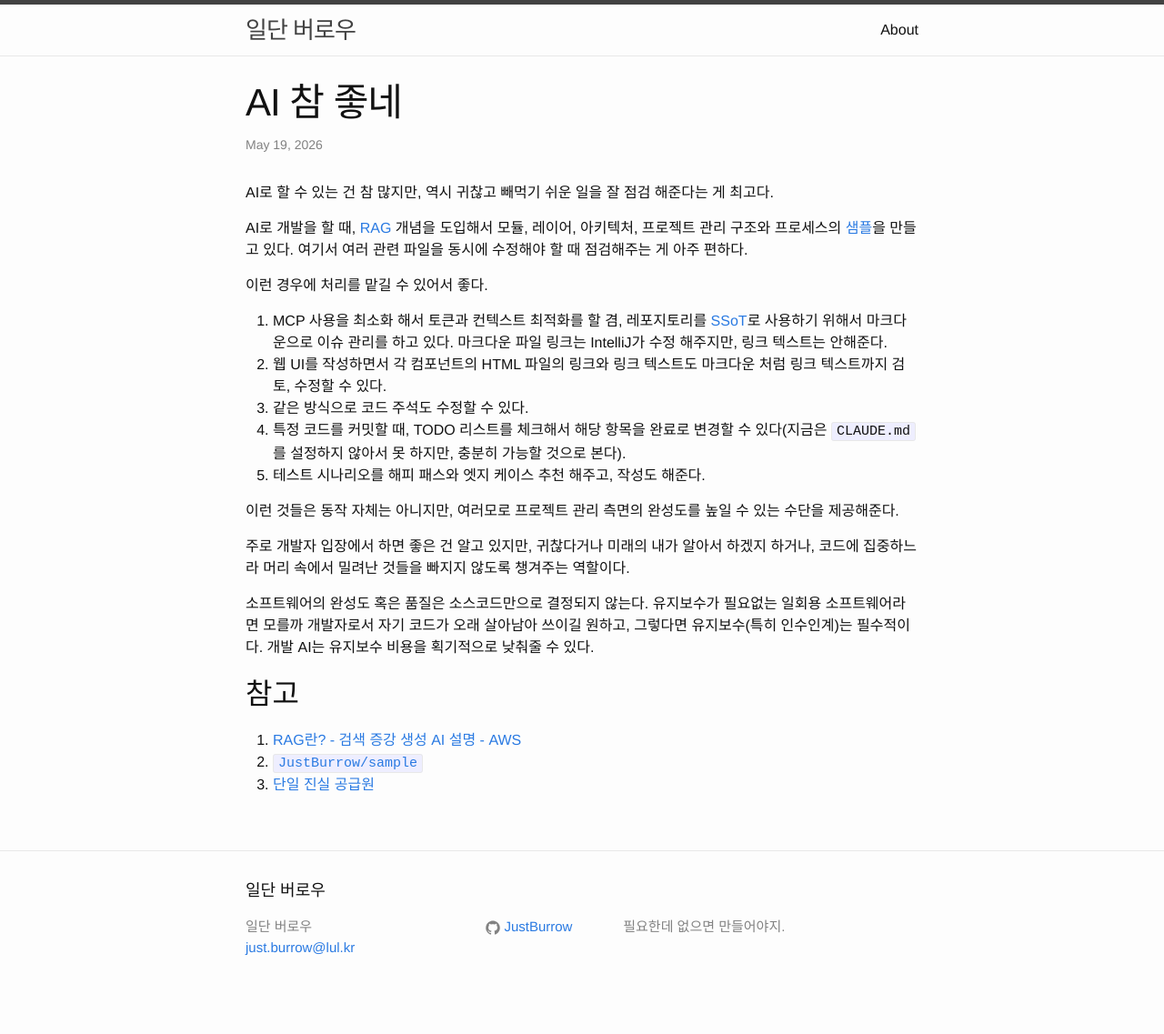
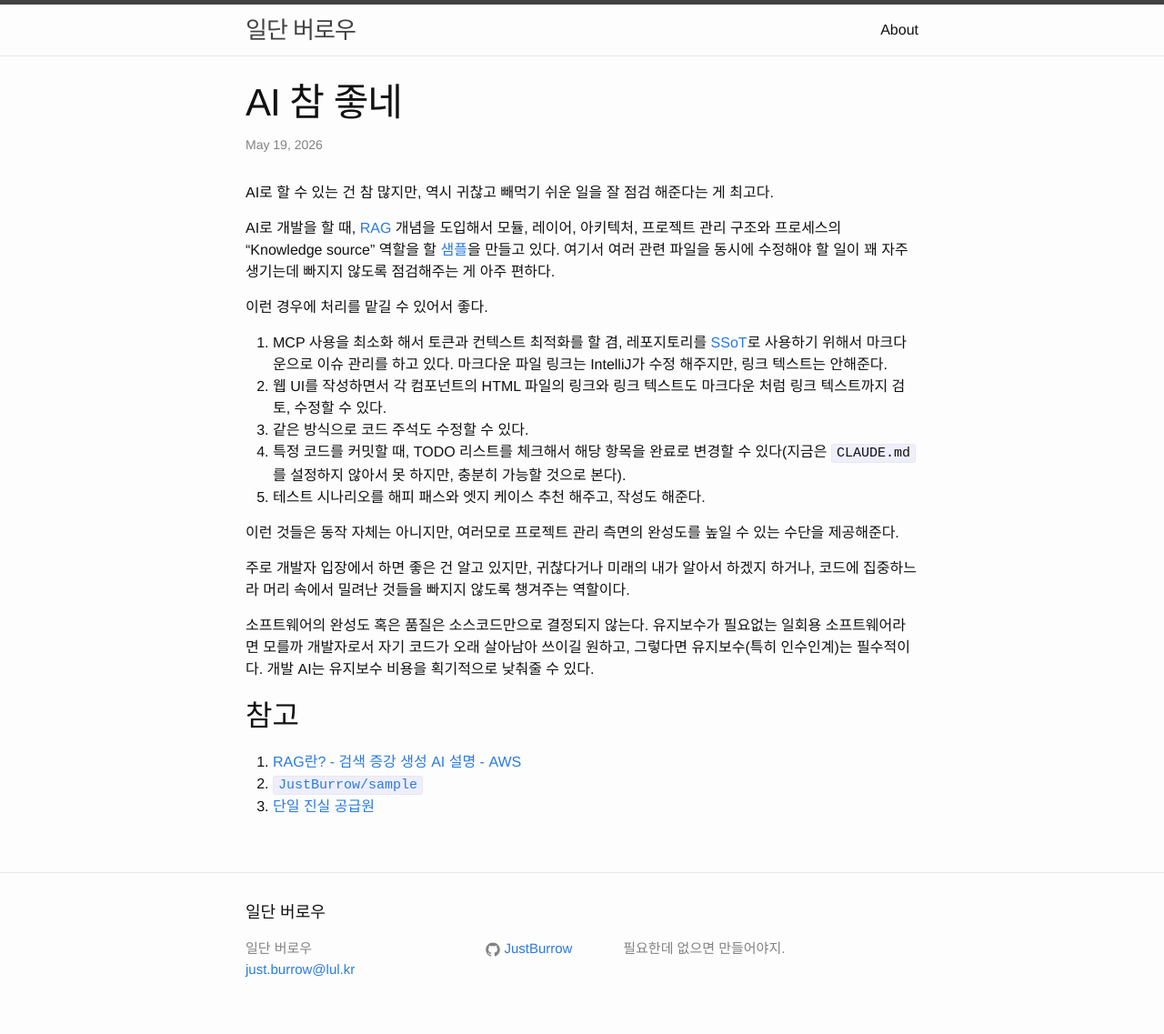
Before and after one commit to JustBurrow/JustBurrow.github.io, a Jekyll site: the page built from _posts/2026-05-19-ai-is-good.md, in a window 1280 px wide. Shown: the whole page at 91% size. Built offline with Jekyll 4.4.1, drawn with Linux system fonts in a browser that asks for light colours; before the commit the page ends 1113 px from its top, so only the background shows below that.

Commit message:
📝 설명 보강.
연결이 영 이상하더라.

```diff
--- a/_posts/2026-05-19-ai-is-good.md
+++ b/_posts/2026-05-19-ai-is-good.md
@@ -5,7 +5,7 @@ title: "AI 참 좋네"
 
 AI로 할 수 있는 건 참 많지만, 역시 귀찮고 빼먹기 쉬운 일을 잘 점검 해준다는 게 최고다.
 
-AI로 개발을 할 때, [RAG][1] 개념을 도입해서 모듈, 레이어, 아키텍처, 프로젝트 관리 구조와 프로세스의 [샘플][2]을 만들고 있다. 여기서 여러 관련 파일을 동시에 수정해야 할 때 점검해주는 게 아주 편하다.
+AI로 개발을 할 때, [RAG][1] 개념을 도입해서 모듈, 레이어, 아키텍처, 프로젝트 관리 구조와 프로세스의 "Knowledge source" 역할을 할 [샘플][2]을 만들고 있다. 여기서 여러 관련 파일을 동시에 수정해야 할 일이 꽤 자주 생기는데 빠지지 않도록 점검해주는 게 아주 편하다.
 
 이런 경우에 처리를 맡길 수 있어서 좋다.
 
```
